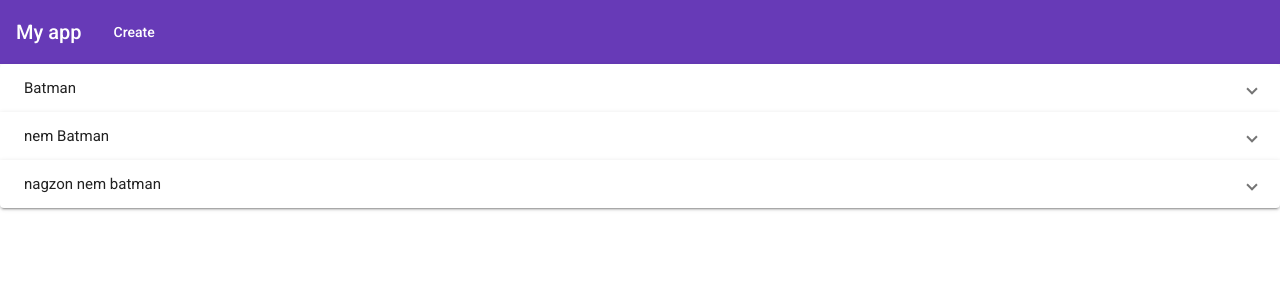
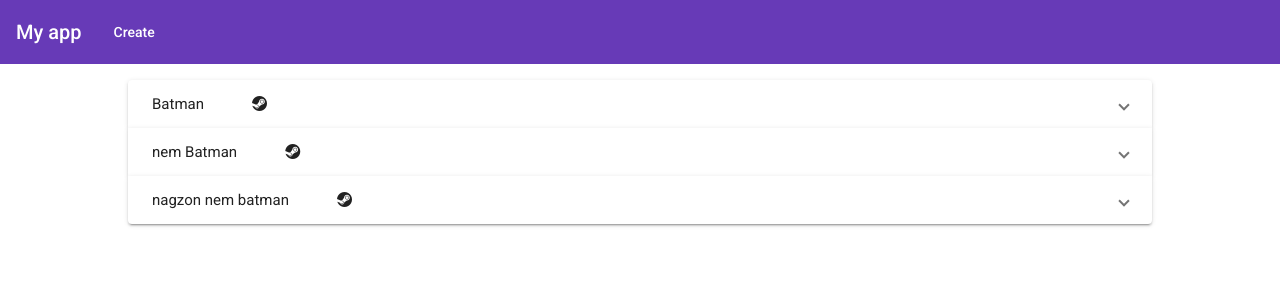
Before and after one commit to marcibaumel/O09CTQ_WebTech2, an Angular app in the folder MyShelf/: page / in a window 1280 px wide. Shown: the top 300 px of the page. Built offline with nearby package versions, Linux system fonts and the light colour scheme.

Commit message:
icon + list style

```diff
--- a/MyShelf/angular.json
+++ b/MyShelf/angular.json
@@ -28,7 +28,8 @@
             ],
             "styles": [
               "./node_modules/@angular/material/prebuilt-themes/deeppurple-amber.css",
-              "src/styles.css"
+              "src/styles.css",
+              "node_modules/bootstrap/dist/css/bootstrap.min.css"
             ],
             "scripts": []
           },
--- a/MyShelf/package.json
+++ b/MyShelf/package.json
@@ -20,6 +20,8 @@
     "@angular/platform-browser": "~13.2.0",
     "@angular/platform-browser-dynamic": "~13.2.0",
     "@angular/router": "~13.2.0",
+    "bootstrap": "^5.1.3",
+    "bootstrap-icons": "^1.8.1",
     "rxjs": "~7.5.0",
     "tslib": "^2.3.0",
     "zone.js": "~0.11.4"
--- a/MyShelf/src/app/app.component.css
+++ b/MyShelf/src/app/app.component.css
@@ -0,0 +1,5 @@
+main{
+  margin-top: 1rem;
+  width: 80%;
+  margin: 1rem auto;
+}
--- a/MyShelf/src/app/collection-list/collection-list.component.css
+++ b/MyShelf/src/app/collection-list/collection-list.component.css
@@ -0,0 +1,14 @@
+@import "~bootstrap-icons/font/bootstrap-icons.css";
+
+i{
+  margin-left: 3rem;
+}
+
+:host{
+  display: block;
+  margin-top: 1rem;
+}
+
+.info-text{
+  text-align: center;
+}
--- a/MyShelf/src/app/collection-list/collection-list.component.html
+++ b/MyShelf/src/app/collection-list/collection-list.component.html
@@ -2,7 +2,8 @@
   <mat-expansion-panel *ngFor="let element of collectionElements">
     <mat-expansion-panel-header>
       {{ element.title }}
+      <i class="bi bi-steam"></i>
     </mat-expansion-panel-header>
-    <p>{{ element.platform}}</p>
+    <p>{{ element.platform }}</p>
   </mat-expansion-panel>
 </mat-accordion>
```
Also changed, not shown: 1 other file (tests, documents, lock files or other folders).
